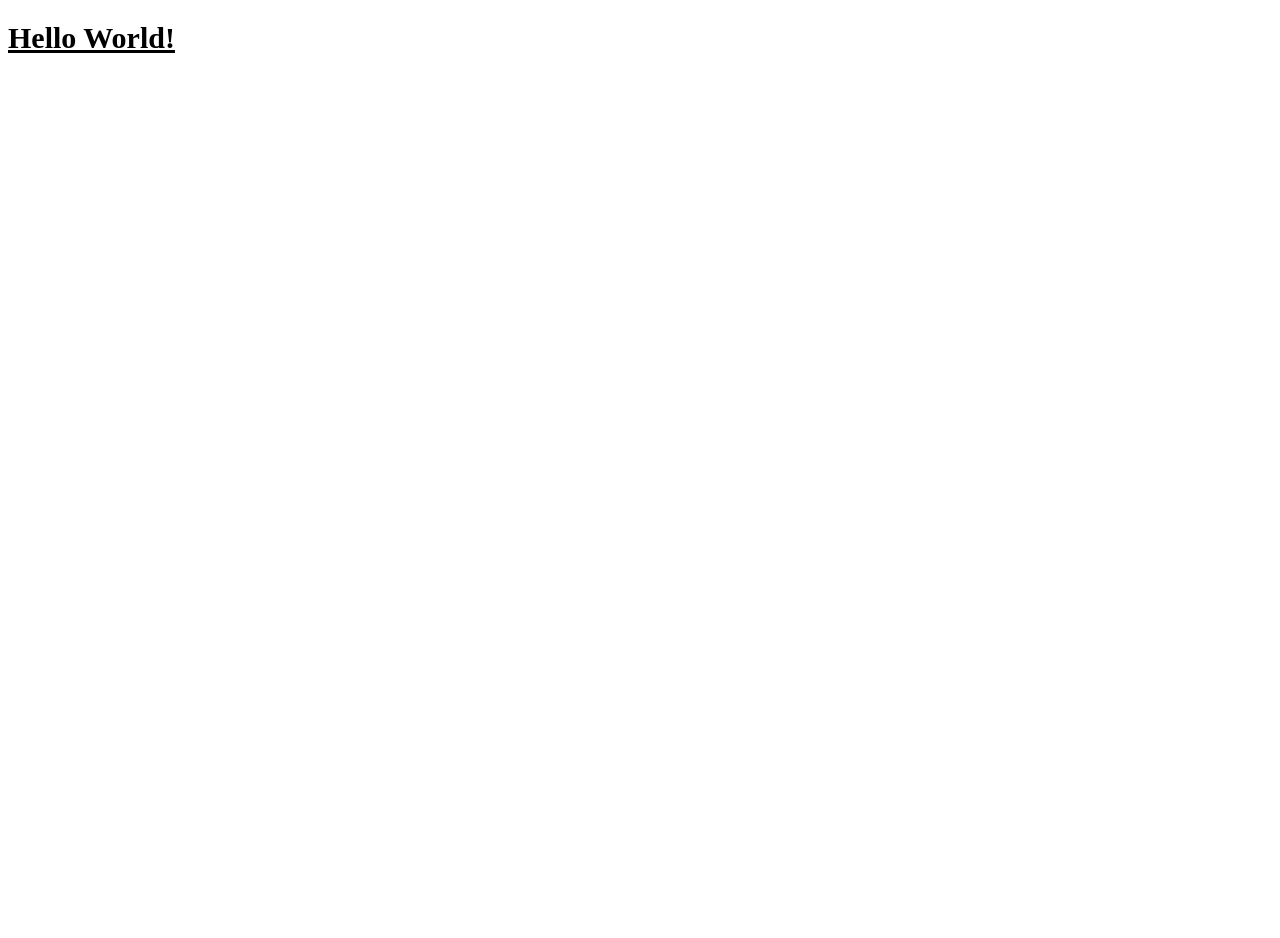
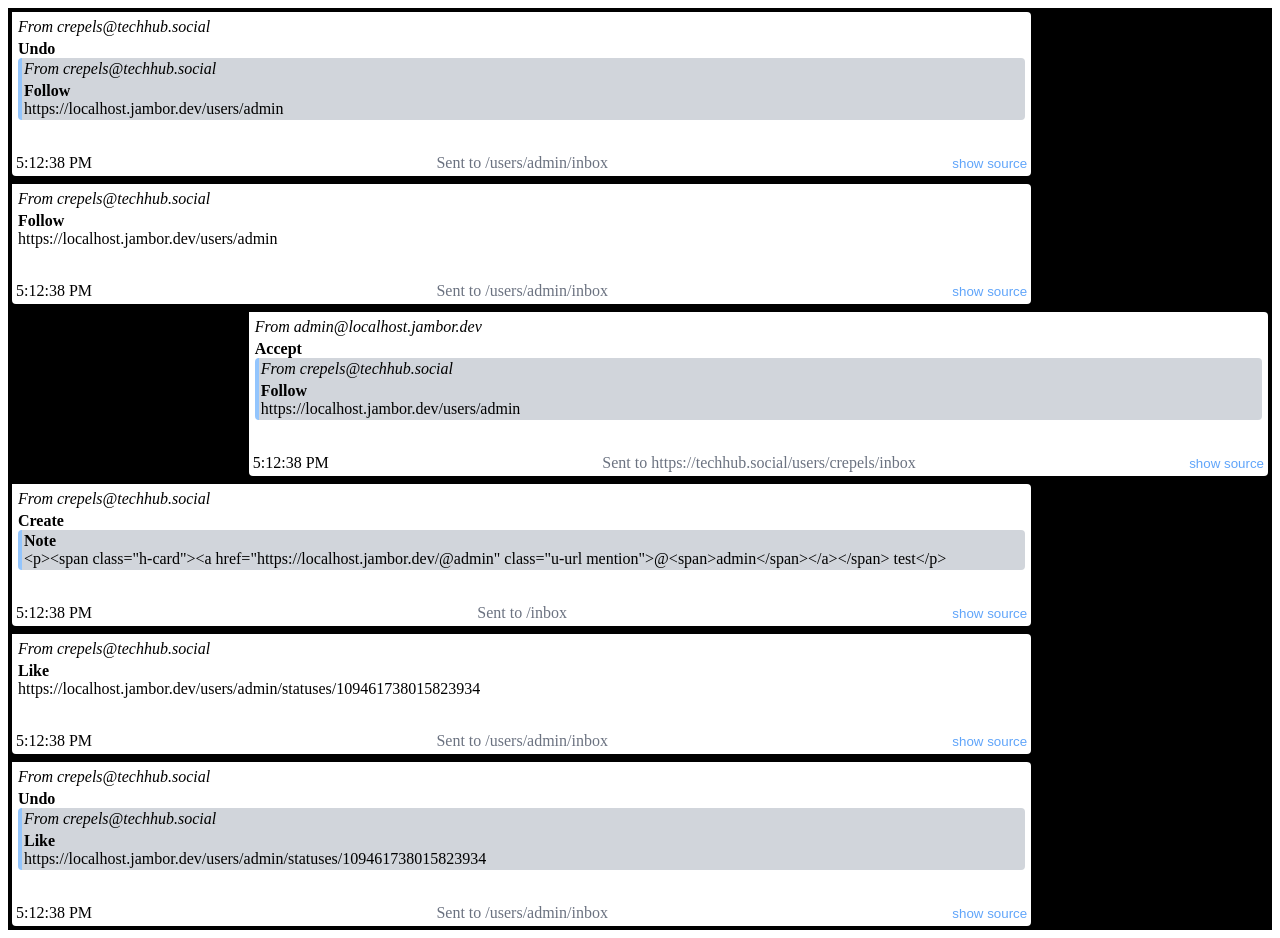
Before and after one commit to sgrj/activitypub-visualization, a React app: page / in a window 1280 px wide. Before the commit the page ends 800 px from the top, so only its background shows below. Built offline with nearby package versions, Linux system fonts and the light colour scheme; the HTML template or start-up script is replaced by a standard one.

Commit message:
port over code and use tailwind for styling

```diff
--- a/package.json
+++ b/package.json
@@ -53,6 +53,6 @@
     "typescript": "^4.5.4",
     "webpack": "^5.75.0",
     "webpack-cli": "^5.0.1",
-    "webpack-dev-server": "^3.11.3"
+    "webpack-dev-server": "^4.11.1"
   }
 }
--- a/src/activity-pub-visualization.tsx
+++ b/src/activity-pub-visualization.tsx
@@ -1,7 +1,243 @@
-import React from 'react';
+import React, { useState } from 'react';
 
 import './input.css';
 
+const logs = [
+  {
+    timestamp: '2022-12-08T17:12:38Z',
+    type: 'inbound',
+    path: '/users/admin/inbox',
+    data: {
+      '@context': 'https://www.w3.org/ns/activitystreams',
+      id: 'https://techhub.social/users/crepels#follows/410930/undo',
+      type: 'Undo',
+      actor: 'https://techhub.social/users/crepels',
+      object: {
+        id: 'https://techhub.social/bba308ce-f0e1-49af-9aa0-30d92e4ff71e',
+        type: 'Follow',
+        actor: 'https://techhub.social/users/crepels',
+        object: 'https://localhost.jambor.dev/users/admin',
+      },
+    },
+  },
+  {
+    timestamp: '2022-12-08T17:12:38Z',
+    type: 'inbound',
+    path: '/users/admin/inbox',
+    data: {
+      '@context': 'https://www.w3.org/ns/activitystreams',
+      id: 'https://techhub.social/a5f25e0a-98d6-4e5c-baad-65318cd4d67d',
+      type: 'Follow',
+      actor: 'https://techhub.social/users/crepels',
+      object: 'https://localhost.jambor.dev/users/admin',
+    },
+  },
+  {
+    timestamp: '2022-12-08T17:12:38Z',
+    type: 'outbound',
+    path: 'https://techhub.social/users/crepels/inbox',
+    data: {
+      '@context': 'https://www.w3.org/ns/activitystreams',
+      id: 'https://localhost.jambor.dev/users/admin#accepts/follows/29',
+      type: 'Accept',
+      actor: 'https://localhost.jambor.dev/users/admin',
+      object: {
+        id: 'https://techhub.social/a5f25e0a-98d6-4e5c-baad-65318cd4d67d',
+        type: 'Follow',
+        actor: 'https://techhub.social/users/crepels',
+        object: 'https://localhost.jambor.dev/users/admin',
+      },
+    },
+  },
+  {
+    timestamp: '2022-12-08T17:12:38Z',
+    type: 'inbound',
+    path: '/inbox',
+    data: {
+      '@context': [
+        'https://www.w3.org/ns/activitystreams',
+        {
+          ostatus: 'http://ostatus.org#',
+          atomUri: 'ostatus:atomUri',
+          inReplyToAtomUri: 'ostatus:inReplyToAtomUri',
+          conversation: 'ostatus:conversation',
+          sensitive: 'as:sensitive',
+          toot: 'http://joinmastodon.org/ns#',
+          votersCount: 'toot:votersCount',
+        },
+      ],
+      id: 'https://techhub.social/users/crepels/statuses/109473290785654613/activity',
+      type: 'Create',
+      actor: 'https://techhub.social/users/crepels',
+      published: '2022-12-07T16:17:32Z',
+      to: ['https://localhost.jambor.dev/users/admin'],
+      cc: [],
+      object: {
+        id: 'https://techhub.social/users/crepels/statuses/109473290785654613',
+        type: 'Note',
+        summary: null,
+        inReplyTo: null,
+        published: '2022-12-07T16:17:32Z',
+        url: 'https://techhub.social/@crepels/109473290785654613',
+        attributedTo: 'https://techhub.social/users/crepels',
+        to: ['https://localhost.jambor.dev/users/admin'],
+        cc: [],
+        sensitive: false,
+        atomUri: 'https://techhub.social/users/crepels/statuses/109473290785654613',
+        inReplyToAtomUri: null,
+        conversation: 'tag:techhub.social,2022-12-07:objectId=5564498:objectType=Conversation',
+        content:
+          '<p><span class="h-card"><a href="https://localhost.jambor.dev/@admin" class="u-url mention">@<span>admin</span></a></span> test</p>',
+        contentMap: {
+          en: '<p><span class="h-card"><a href="https://localhost.jambor.dev/@admin" class="u-url mention">@<span>admin</span></a></span> test</p>',
+        },
+        attachment: [],
+        tag: [
+          {
+            type: 'Mention',
+            href: 'https://localhost.jambor.dev/users/admin',
+            name: '@admin@localhost.jambor.dev',
+          },
+        ],
+        replies: {
+          id: 'https://techhub.social/users/crepels/statuses/109473290785654613/replies',
+          type: 'Collection',
+          first: {
+            type: 'CollectionPage',
+            next: 'https://techhub.social/users/crepels/statuses/109473290785654613/replies?only_other_accounts=true&page=true',
+            partOf: 'https://techhub.social/users/crepels/statuses/109473290785654613/replies',
+            items: [],
+          },
+        },
+      },
+    },
+  },
+  {
+    timestamp: '2022-12-08T17:12:38Z',
+    type: 'inbound',
+    path: '/users/admin/inbox',
+    data: {
+      '@context': 'https://www.w3.org/ns/activitystreams',
+      id: 'https://techhub.social/users/crepels#likes/263597',
+      type: 'Like',
+      actor: 'https://techhub.social/users/crepels',
+      object: 'https://localhost.jambor.dev/users/admin/statuses/109461738015823934',
+    },
+  },
+  {
+    timestamp: '2022-12-08T17:12:38Z',
+    type: 'inbound',
+    path: '/users/admin/inbox',
+    data: {
+      '@context': 'https://www.w3.org/ns/activitystreams',
+      id: 'https://techhub.social/users/crepels#likes/263597/undo',
+      type: 'Undo',
+      actor: 'https://techhub.social/users/crepels',
+      object: {
+        id: 'https://techhub.social/users/crepels#likes/263597',
+        type: 'Like',
+        actor: 'https://techhub.social/users/crepels',
+        object: 'https://localhost.jambor.dev/users/admin/statuses/109461738015823934',
+      },
+    },
+  },
+];
+
+const userRegex = /^https:\/\/([^/]+)\/users\/([^/]+)$/;
+
+function userName(uri) {
+  const match = uri.match(userRegex);
+
+  if (match !== null) {
+    return `${match[2]}@${match[1]}`;
+  } else {
+    return uri;
+  }
+}
+
+function Type({ activity }) {
+  switch (activity.type) {
+    case 'Follow':
+      return (
+        <>
+          <div className='font-bold'>Follow</div>
+          <div className='object'>{activity.object}</div>
+        </>
+      );
+    case 'Like':
+      return (
+        <>
+          <div className='font-bold'>Like</div>
+          <div className='object'>{activity.object}</div>
+        </>
+      );
+    case 'Note':
+      return (
+        <>
+          <div className='font-bold'>Note</div>
+          <div className='object'>{activity.content}</div>
+        </>
+      );
+    default:
+      return <div className='font-bold'>{activity.type}</div>;
+  }
+}
+
+function Activity({ activity, nested = false }) {
+  if (!activity.type) {
+    return null;
+  }
+
+  return (
+    <div
+      className={`p-0.5 rounded ${
+        nested ? 'rounded bg-gray-300 border-0 border-l-4 border-l-blue-300 border-solid' : ''
+      }`}
+    >
+      {activity.actor && <div className='italic mb-1'>From {userName(activity.actor)}</div>}
+      <Type activity={activity} />
+      {activity.object && <Activity activity={activity.object} nested />}
+    </div>
+  );
+}
+
+function Foo({ event }) {
+  const [showSource, setShowSource] = useState(false);
+
+  return (
+    <div
+      className={`bg-white text-black flex flex-col p-1 m-1 rounded rounded-tl-none w-4/5 ${
+        event.type == 'inbound' ? 'bg-white' : 'bg-[#d9fdd3] self-end'
+      }`}
+    >
+      <Activity activity={event.data} />
+      <div className='flex flex-row items-center justify-between mt-8'>
+        <div className='time'>{new Date(event.timestamp).toLocaleTimeString()}</div>
+        <div className='text-gray-500 overflow-wrap: break-word'>Sent to {event.path}</div>
+        <button
+          className='border-0 p-0 bg-inherit text-blue-400 cursor-pointer'
+          onClick={() => setShowSource(!showSource)}
+        >
+          {showSource ? 'hide' : 'show'} source
+        </button>
+      </div>
+      {showSource && (
+        <pre className='font-mono overflow-auto bg-gray-200'>
+          {JSON.stringify(event.data, null, 2)}
+        </pre>
+      )}
+    </div>
+  );
+}
+
 export default function ActivityPubVisualization() {
-  return <h1 className='text-3xl font-italic underline'>Hello World!</h1>;
+  return (
+    <div className='activity-log flex flex-col'>
+      {logs
+        .filter((x) => x.type !== 'keep-alive')
+        .map((x) => (
+          <Foo event={x} />
+        ))}
+    </div>
+  );
 }
--- a/src/index.tsx
+++ b/src/index.tsx
@@ -8,4 +8,9 @@ import './input.css';
 const elt = document.createElement('div');
 document.querySelector('body').appendChild(elt);
 
-ReactDOM.render(<ActivityPubVisualization />, elt);
+ReactDOM.render(
+  <div className='bg-black'>
+    <ActivityPubVisualization />
+  </div>,
+  elt
+);
--- a/tsconfig.json
+++ b/tsconfig.json
@@ -1,7 +1,7 @@
 {
   "compilerOptions": {
     "outDir": "./dist/",
-    "noImplicitAny": true,
+    "noImplicitAny": false,
     "declaration": true,
     "module": "es6",
     "target": "es5",
--- a/webpack.config.dev.js
+++ b/webpack.config.dev.js
@@ -2,6 +2,7 @@ var HtmlWebpackPlugin = require('html-webpack-plugin');
 var path = require('path');
 
 module.exports = {
+  mode: 'development',
   entry: './src/index.tsx',
   module: {},
   resolve: {
@@ -34,9 +35,17 @@ module.exports = {
     ],
   },
   devServer: {
-    contentBase: path.join(__dirname, 'dist'),
+    // static: {
+    //   directory: path.join(__dirname, 'dist'),
+    // },
     compress: true,
     host: '0.0.0.0',
     port: 9000,
+    client: {
+      overlay: {
+        errors: true,
+        warnings: false,
+      },
+    },
   },
 };
```
Also changed, not shown: 1 other file (tests, documents, lock files or other folders).
